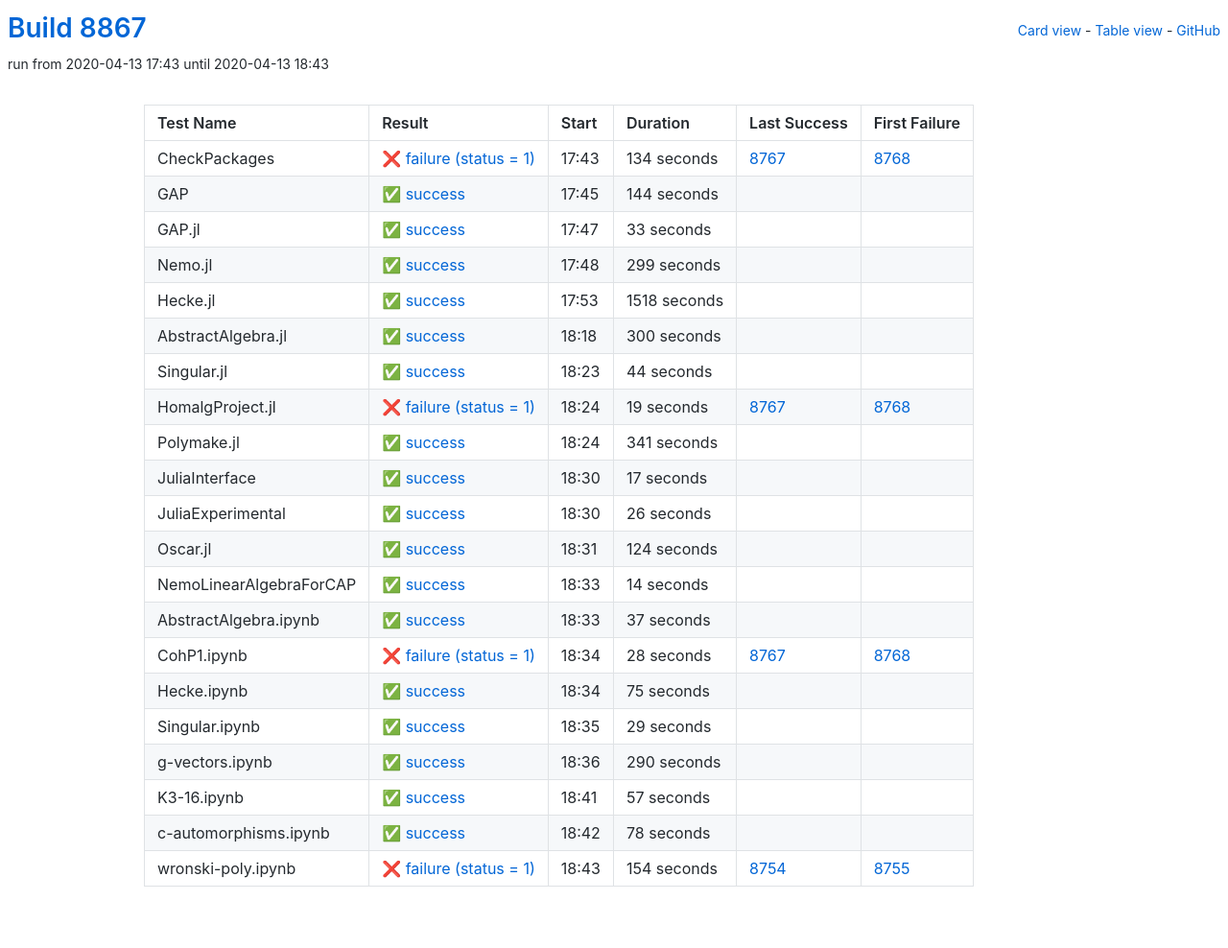
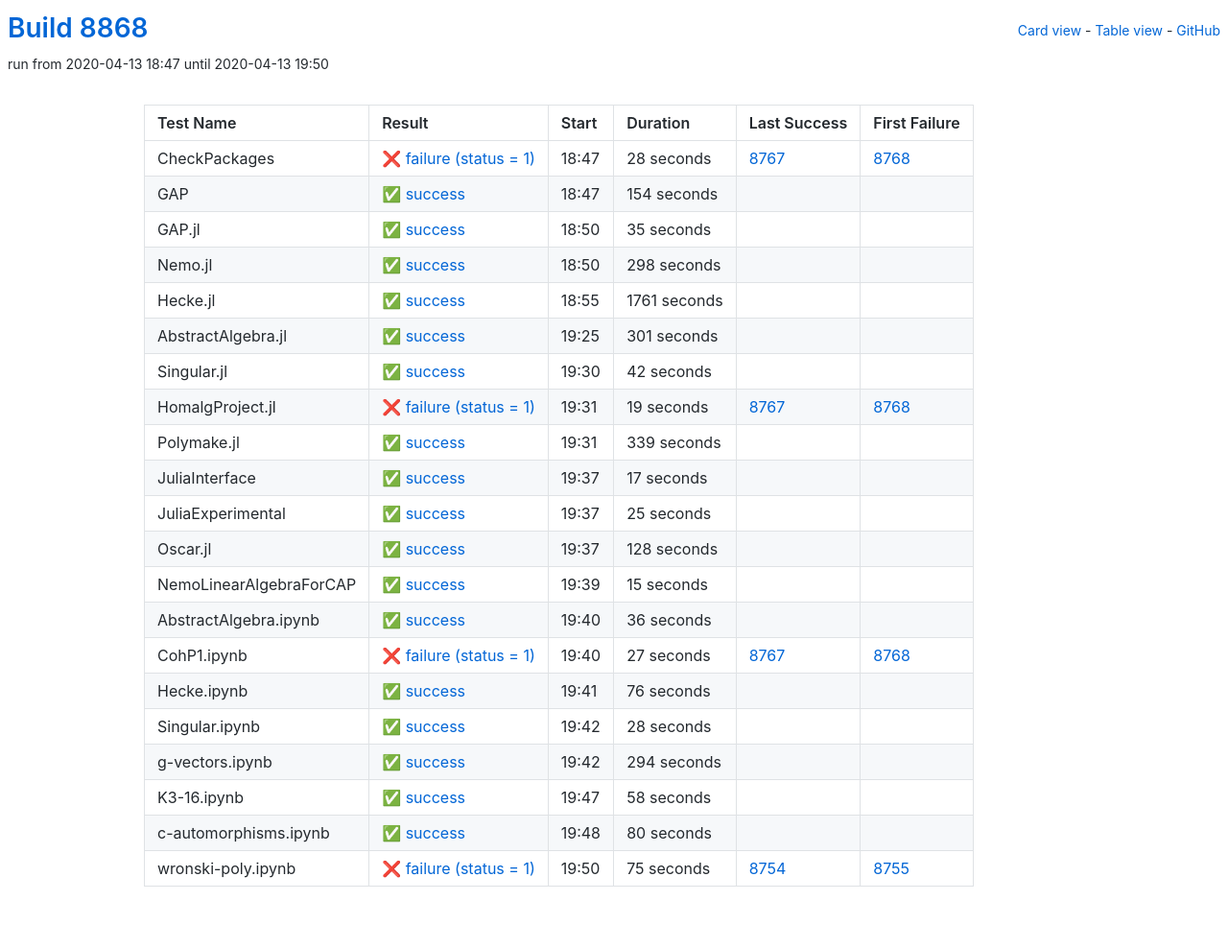
Before and after one commit to oscar-system/oscar-ci-status, a Jekyll site: the page built from table.html, in a window 1280 px wide. Shown: the whole page at 96% size. Built offline with Jekyll 4.4.1, drawn with Linux system fonts in a browser that asks for light colours.

Commit message:
Build 8868

```diff
--- a/_data/ci.yml
+++ b/_data/ci.yml
@@ -1,82 +1,82 @@
-build: 8867
-build_url: https://oscarci.mathematik.uni-kl.de/job/oscar/8867/
+build: 8868
+build_url: https://oscarci.mathematik.uni-kl.de/job/oscar/8868/
 job: oscar
 tests:
-- duration: 134
+- duration: 28
   exitcode: 1
   first_failure: 8768
   first_failure_url: https://oscarci.mathematik.uni-kl.de/job/oscar/8768/
   last_success: 8767
   last_success_url: https://oscarci.mathematik.uni-kl.de/job/oscar/8767/
-  log: https://oscarci.mathematik.uni-kl.de/job/oscar/8867/artifact/logs/build-8867/CheckPackages.log
+  log: https://oscarci.mathematik.uni-kl.de/job/oscar/8868/artifact/logs/build-8868/CheckPackages.log
   name: CheckPackages
-  start: 2020-04-13 17:43
+  start: 2020-04-13 18:47
   status: failure
   success: false
-- duration: 144
+- duration: 154
   exitcode: 0
   first_failure: false
   first_failure_url: null
   last_success: false
   last_success_url: null
-  log: https://oscarci.mathematik.uni-kl.de/job/oscar/8867/artifact/logs/build-8867/GAP.log
+  log: https://oscarci.mathematik.uni-kl.de/job/oscar/8868/artifact/logs/build-8868/GAP.log
   name: GAP
-  start: 2020-04-13 17:45
+  start: 2020-04-13 18:47
   status: success
   success: true
-- duration: 33
+- duration: 35
   exitcode: 0
   first_failure: false
   first_failure_url: null
   last_success: false
   last_success_url: null
-  log: https://oscarci.mathematik.uni-kl.de/job/oscar/8867/artifact/logs/build-8867/GAP.jl.log
+  log: https://oscarci.mathematik.uni-kl.de/job/oscar/8868/artifact/logs/build-8868/GAP.jl.log
   name: GAP.jl
-  start: 2020-04-13 17:47
+  start: 2020-04-13 18:50
   status: success
   success: true
-- duration: 299
+- duration: 298
   exitcode: 0
   first_failure: false
   first_failure_url: null
   last_success: false
   last_success_url: null
-  log: https://oscarci.mathematik.uni-kl.de/job/oscar/8867/artifact/logs/build-8867/Nemo.jl.log
+  log: https://oscarci.mathematik.uni-kl.de/job/oscar/8868/artifact/logs/build-8868/Nemo.jl.log
   name: Nemo.jl
-  start: 2020-04-13 17:48
+  start: 2020-04-13 18:50
   status: success
   success: true
-- duration: 1518
+- duration: 1761
   exitcode: 0
   first_failure: false
   first_failure_url: null
   last_success: false
   last_success_url: null
-  log: https://oscarci.mathematik.uni-kl.de/job/oscar/8867/artifact/logs/build-8867/Hecke.jl.log
+  log: https://oscarci.mathematik.uni-kl.de/job/oscar/8868/artifact/logs/build-8868/Hecke.jl.log
   name: Hecke.jl
-  start: 2020-04-13 17:53
+  start: 2020-04-13 18:55
   status: success
   success: true
-- duration: 300
+- duration: 301
   exitcode: 0
   first_failure: false
   first_failure_url: null
   last_success: false
   last_success_url: null
-  log: https://oscarci.mathematik.uni-kl.de/job/oscar/8867/artifact/logs/build-8867/AbstractAlgebra.jl.log
+  log: https://oscarci.mathematik.uni-kl.de/job/oscar/8868/artifact/logs/build-8868/AbstractAlgebra.jl.log
   name: AbstractAlgebra.jl
-  start: 2020-04-13 18:18
+  start: 2020-04-13 19:25
   status: success
   success: true
-- duration: 44
+- duration: 42
   exitcode: 0
   first_failure: false
   first_failure_url: null
   last_success: false
   last_success_url: null
-  log: https://oscarci.mathematik.uni-kl.de/job/oscar/8867/artifact/logs/build-8867/Singular.jl.log
+  log: https://oscarci.mathematik.uni-kl.de/job/oscar/8868/artifact/logs/build-8868/Singular.jl.log
   name: Singular.jl
-  start: 2020-04-13 18:23
+  start: 2020-04-13 19:30
   status: success
   success: true
 - duration: 19
@@ -85,20 +85,20 @@ tests:
   first_failure_url: https://oscarci.mathematik.uni-kl.de/job/oscar/8768/
   last_success: 8767
   last_success_url: https://oscarci.mathematik.uni-kl.de/job/oscar/8767/
-  log: https://oscarci.mathematik.uni-kl.de/job/oscar/8867/artifact/logs/build-8867/HomalgProject.jl.log
+  log: https://oscarci.mathematik.uni-kl.de/job/oscar/8868/artifact/logs/build-8868/HomalgProject.jl.log
   name: HomalgProject.jl
-  start: 2020-04-13 18:24
+  start: 2020-04-13 19:31
   status: failure
   success: false
-- duration: 341
+- duration: 339
   exitcode: 0
   first_failure: false
   first_failure_url: null
   last_success: false
   last_success_url: null
-  log: https://oscarci.mathematik.uni-kl.de/job/oscar/8867/artifact/logs/build-8867/Polymake.jl.log
+  log: https://oscarci.mathematik.uni-kl.de/job/oscar/8868/artifact/logs/build-8868/Polymake.jl.log
   name: Polymake.jl
-  start: 2020-04-13 18:24
+  start: 2020-04-13 19:31
   status: success
   success: true
 - duration: 17
@@ -107,129 +107,129 @@ tests:
   first_failure_url: null
   last_success: false
   last_success_url: null
-  log: https://oscarci.mathematik.uni-kl.de/job/oscar/8867/artifact/logs/build-8867/JuliaInterface.log
+  log: https://oscarci.mathematik.uni-kl.de/job/oscar/8868/artifact/logs/build-8868/JuliaInterface.log
   name: JuliaInterface
-  start: 2020-04-13 18:30
+  start: 2020-04-13 19:37
   status: success
   success: true
-- duration: 26
+- duration: 25
   exitcode: 0
   first_failure: false
   first_failure_url: null
   last_success: false
   last_success_url: null
-  log: https://oscarci.mathematik.uni-kl.de/job/oscar/8867/artifact/logs/build-8867/JuliaExperimental.log
+  log: https://oscarci.mathematik.uni-kl.de/job/oscar/8868/artifact/logs/build-8868/JuliaExperimental.log
   name: JuliaExperimental
-  start: 2020-04-13 18:30
+  start: 2020-04-13 19:37
   status: success
   success: true
-- duration: 124
+- duration: 128
   exitcode: 0
   first_failure: false
   first_failure_url: null
   last_success: false
   last_success_url: null
-  log: https://oscarci.mathematik.uni-kl.de/job/oscar/8867/artifact/logs/build-8867/Oscar.jl.log
+  log: https://oscarci.mathematik.uni-kl.de/job/oscar/8868/artifact/logs/build-8868/Oscar.jl.log
   name: Oscar.jl
-  start: 2020-04-13 18:31
+  start: 2020-04-13 19:37
   status: success
   success: true
-- duration: 14
+- duration: 15
   exitcode: 0
   first_failure: false
   first_failure_url: null
   last_success: false
   last_success_url: null
-  log: https://oscarci.mathematik.uni-kl.de/job/oscar/8867/artifact/logs/build-8867/NemoLinearAlgebraForCAP.log
+  log: https://oscarci.mathematik.uni-kl.de/job/oscar/8868/artifact/logs/build-8868/NemoLinearAlgebraForCAP.log
   name: NemoLinearAlgebraForCAP
-  start: 2020-04-13 18:33
+  start: 2020-04-13 19:39
   status: success
   success: true
-- duration: 37
+- duration: 36
   exitcode: 0
   first_failure: false
   first_failure_url: null
   last_success: false
   last_success_url: null
-  log: https://oscarci.mathematik.uni-kl.de/job/oscar/8867/artifact/logs/build-8867/AbstractAlgebra.ipynb.log
+  log: https://oscarci.mathematik.uni-kl.de/job/oscar/8868/artifact/logs/build-8868/AbstractAlgebra.ipynb.log
   name: AbstractAlgebra.ipynb
-  start: 2020-04-13 18:33
+  start: 2020-04-13 19:40
   status: success
   success: true
-- duration: 28
+- duration: 27
   exitcode: 1
   first_failure: 8768
   first_failure_url: https://oscarci.mathematik.uni-kl.de/job/oscar/8768/
   last_success: 8767
   last_success_url: https://oscarci.mathematik.uni-kl.de/job/oscar/8767/
-  log: https://oscarci.mathematik.uni-kl.de/job/oscar/8867/artifact/logs/build-8867/CohP1.ipynb.log
+  log: https://oscarci.mathematik.uni-kl.de/job/oscar/8868/artifact/logs/build-8868/CohP1.ipynb.log
   name: CohP1.ipynb
-  start: 2020-04-13 18:34
+  start: 2020-04-13 19:40
   status: failure
   success: false
-- duration: 75
+- duration: 76
   exitcode: 0
   first_failure: false
   first_failure_url: null
   last_success: false
   last_success_url: null
-  log: https://oscarci.mathematik.uni-kl.de/job/oscar/8867/artifact/logs/build-8867/Hecke.ipynb.log
+  log: https://oscarci.mathematik.uni-kl.de/job/oscar/8868/artifact/logs/build-8868/Hecke.ipynb.log
   name: Hecke.ipynb
-  start: 2020-04-13 18:34
+  start: 2020-04-13 19:41
   status: success
   success: true
-- duration: 29
+- duration: 28
   exitcode: 0
   first_failure: false
   first_failure_url: null
   last_success: false
   last_success_url: null
-  log: https://oscarci.mathematik.uni-kl.de/job/oscar/8867/artifact/logs/build-8867/Singular.ipynb.log
+  log: https://oscarci.mathematik.uni-kl.de/job/oscar/8868/artifact/logs/build-8868/Singular.ipynb.log
   name: Singular.ipynb
-  start: 2020-04-13 18:35
+  start: 2020-04-13 19:42
   status: success
   success: true
-- duration: 290
+- duration: 294
   exitcode: 0
   first_failure: false
   first_failure_url: null
   last_success: false
   last_success_url: null
-  log: https://oscarci.mathematik.uni-kl.de/job/oscar/8867/artifact/logs/build-8867/g-vectors.ipynb.log
+  log: https://oscarci.mathematik.uni-kl.de/job/oscar/8868/artifact/logs/build-8868/g-vectors.ipynb.log
   name: g-vectors.ipynb
-  start: 2020-04-13 18:36
+  start: 2020-04-13 19:42
   status: success
   success: true
-- duration: 57
+- duration: 58
   exitcode: 0
   first_failure: false
   first_failure_url: null
   last_success: false
   last_success_url: null
-  log: https://oscarci.mathematik.uni-kl.de/job/oscar/8867/artifact/logs/build-8867/K3-16.ipynb.log
+  log: https://oscarci.mathematik.uni-kl.de/job/oscar/8868/artifact/logs/build-8868/K3-16.ipynb.log
   name: K3-16.ipynb
-  start: 2020-04-13 18:41
+  start: 2020-04-13 19:47
   status: success
   success: true
-- duration: 78
+- duration: 80
   exitcode: 0
   first_failure: false
   first_failure_url: null
   last_success: false
   last_success_url: null
-  log: https://oscarci.mathematik.uni-kl.de/job/oscar/8867/artifact/logs/build-8867/c-automorphisms.ipynb.log
+  log: https://oscarci.mathematik.uni-kl.de/job/oscar/8868/artifact/logs/build-8868/c-automorphisms.ipynb.log
   name: c-automorphisms.ipynb
-  start: 2020-04-13 18:42
+  start: 2020-04-13 19:48
   status: success
   success: true
-- duration: 154
+- duration: 75
   exitcode: 1
   first_failure: 8755
   first_failure_url: https://oscarci.mathematik.uni-kl.de/job/oscar/8755/
   last_success: 8754
   last_success_url: https://oscarci.mathematik.uni-kl.de/job/oscar/8754/
-  log: https://oscarci.mathematik.uni-kl.de/job/oscar/8867/artifact/logs/build-8867/wronski-poly.ipynb.log
+  log: https://oscarci.mathematik.uni-kl.de/job/oscar/8868/artifact/logs/build-8868/wronski-poly.ipynb.log
   name: wronski-poly.ipynb
-  start: 2020-04-13 18:43
+  start: 2020-04-13 19:50
   status: failure
   success: false
```
Also changed, not shown: README.md.
